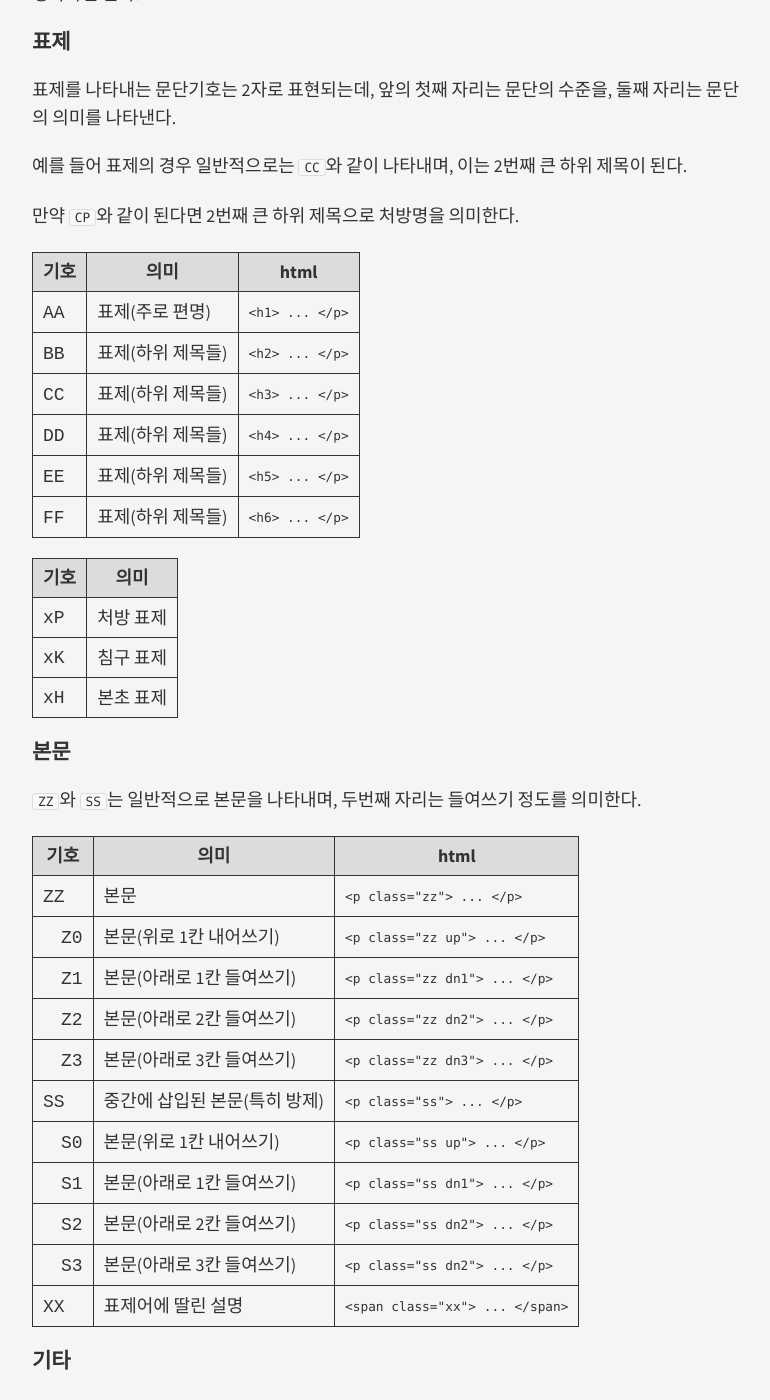
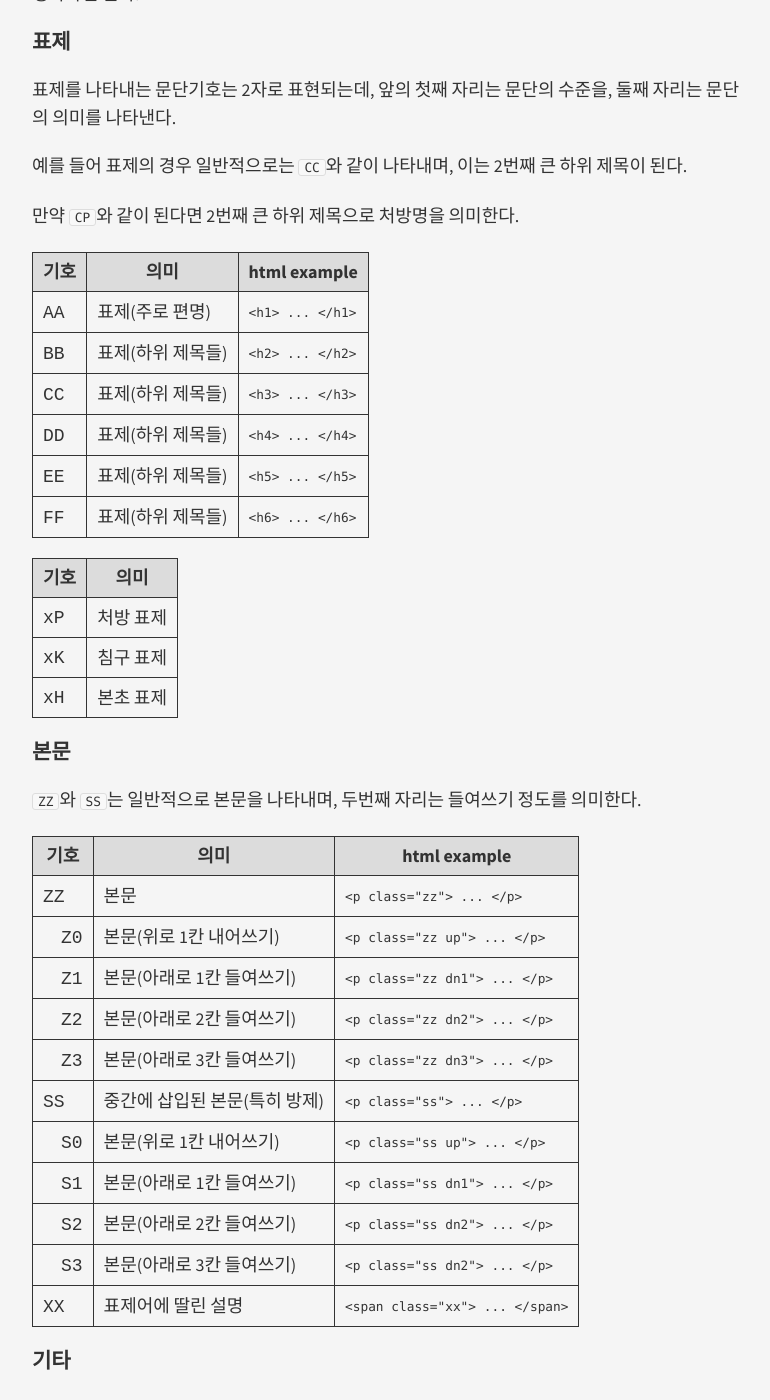
Before and after one commit to mediclassics/document, a Jekyll site: the page built from _posts/2016-02-12-markup-syntax-for-classics.md, in a window 1280 px wide and 1400 px high, scrolled down 2125 px. Shown: the whole window, without its empty margins (253-1023 px from the left). Built offline with Jekyll 4.4.1, drawn with Linux system fonts in a browser that asks for light colours; nearby versions of some CDN libraries.

Commit message:
correct 2016-02-12 post

```diff
--- a/_posts/2016-02-12-markup-syntax-for-classics.md
+++ b/_posts/2016-02-12-markup-syntax-for-classics.md
@@ -58,14 +58,14 @@ categories: document
 
 만약 `CP`와 같이 된다면 2번째 큰 하위 제목으로 처방명을 의미한다.
 
-기호|의미|html
+기호|의미| html example
 ---|---|---
-<kbd>AA</kbd>	 |	표제(주로 편명) | `<h1> ... </p>`
-<kbd>BB</kbd>	 |	표제(하위 제목들) | `<h2> ... </p>`
-<kbd>CC</kbd>	 |	표제(하위 제목들) | `<h3> ... </p>`
-<kbd>DD</kbd>	 |	표제(하위 제목들) | `<h4> ... </p>`
-<kbd>EE</kbd>	 |	표제(하위 제목들) | `<h5> ... </p>`
-<kbd>FF</kbd>	 |	표제(하위 제목들) | `<h6> ... </p>`
+<kbd>AA</kbd>	 |	표제(주로 편명) | `<h1> ... </h1>`
+<kbd>BB</kbd>	 |	표제(하위 제목들) | `<h2> ... </h2>`
+<kbd>CC</kbd>	 |	표제(하위 제목들) | `<h3> ... </h3>`
+<kbd>DD</kbd>	 |	표제(하위 제목들) | `<h4> ... </h4>`
+<kbd>EE</kbd>	 |	표제(하위 제목들) | `<h5> ... </h5>`
+<kbd>FF</kbd>	 |	표제(하위 제목들) | `<h6> ... </h6>`
 
 기호|의미
 ---|---
@@ -77,7 +77,7 @@ categories: document
 
 `ZZ`와 `SS`는 일반적으로 본문을 나타내며, 두번째 자리는 들여쓰기 정도를 의미한다.
 
-기호|의미|html
+기호|의미| html example
 ---|---|---
 <kbd>ZZ</kbd>	 |	본문 | `<p class="zz"> ... </p>`
 &nbsp;&nbsp;&nbsp;&nbsp;&nbsp;<kbd>Z0</kbd>	|	본문(위로 1칸 내어쓰기)    | `<p class="zz up"> ... </p>`
@@ -95,7 +95,7 @@ categories: document
 
 기타 도상과 표는 다음과 같이 나타낸다.
 
-기호|의미|html
+기호|의미| html example
 ---|---|---
 <kbd>PP</kbd> <small>(picture)</small>	|	도상(그림) |  `<img>`
 <kbd>TT</kbd> <small>(table)</small>	|	표  | `<table> ... </table>`
```
